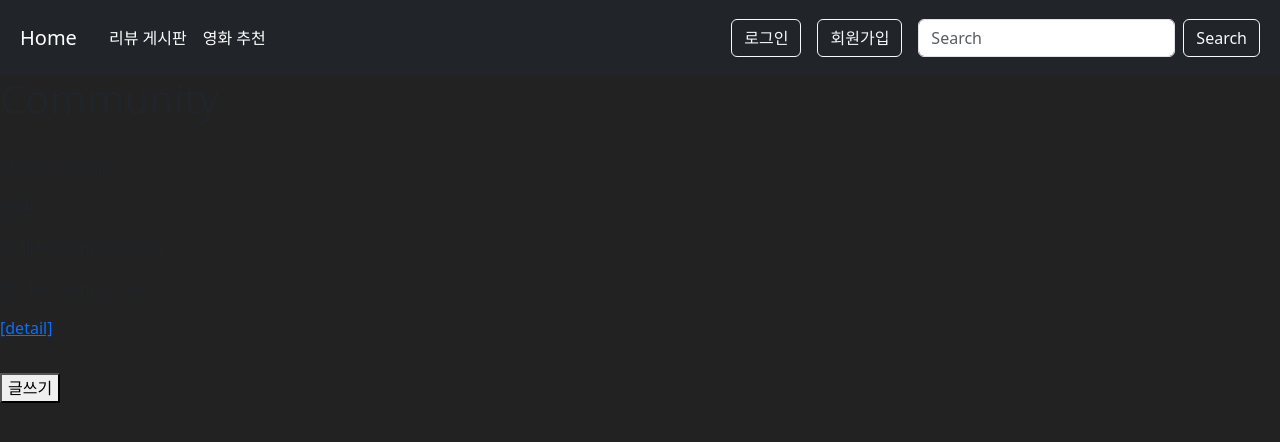
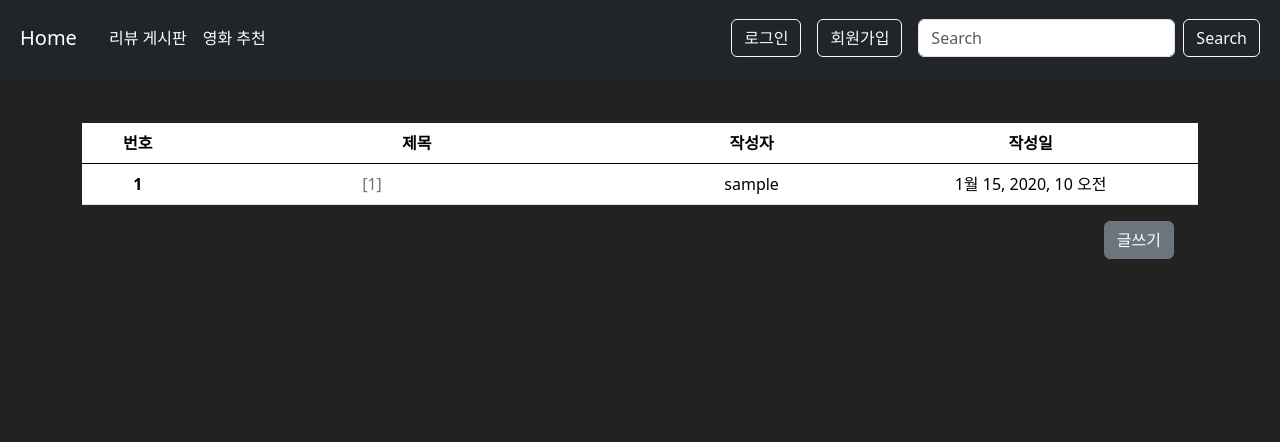
Before and after one commit to isakchoe/movie_recommend_webservice, a Django app: page /community/ in a window 1280 px wide. Shown: the top 442 px of the page. Run offline with Django 3.2, Linux system fonts and the light colour scheme; tables that the repository leaves empty hold one stand-in row (values such as "Sample post"); some libraries are stand-ins or nearby versions.

Commit message:
review-index, recommend 수정

```diff
--- a/community/templates/community/index.html
+++ b/community/templates/community/index.html
@@ -2,15 +2,86 @@
 {% load bootstrap5 %}
 
 {% block content %}
-  <h1>Community</h1>
-  <hr>
-  {% for review in reviews %}
-    <p>작성자 : {{ review.user }}</p>
-    <p>글 번호: {{ review.pk }}</p>
-    <p>글 제목: {{ review.title }}</p>
-    <p>글 내용: {{ review.content }}</p>
-    <a href="{% url 'community:detail' review.pk %}">[detail]</a>
-    <hr>
+<table class="table text-white mt-5">
+  <thead>
+    <tr class="text-center">
+      <th scope="col" width="10%">번호</th>
+      <th scope="col" width="40%">제목</th>
+      <th scope="col" width="20%">작성자</th>
+      <th scope="col" width="30%">작성일</th>
+    </tr>
+  </thead>
+  <tbody>
+  {% for review in page_obj %}
+    <tr>
+      <th scope="row" class="text-center">{{ review.pk }}</th>
+      <td>
+        <a href="{% url 'community:detail_review' review.pk %}" class="text-decoration-none text-white mx-5">{{ review.title }} <span class="text-secondary">[{{ review.comment_set.all|length }}]</span></a>
+      </td>
+      <td class="text-center">{{ review.user.username }}</td>
+      <td class="text-center">{{ review.created_at }}</td>
+    </tr>
   {% endfor %}
-  <a href="{% url 'community:create' %}"><button>글쓰기</button></a>
+  </tbody>
+</table>
+
+<div class="d-flex justify-content-end">
+  <a href="{% url 'community:create_review' %}"><button class="btn btn-secondary mx-4">글쓰기</button></a>
+</div>
+
+<div class="d-flex justify-content-center mt-5">
+  {% bootstrap_pagination page_obj %}
+</div>
+
+
+
+
+
+
+
+
+
+
+
+
+
+
+
+
+
+
+
+{% comment %} <div class="container">
+  <h1 class="justify-content-end">
+    <a>Reviews</a>
+    <a href="{% url 'community:create' %}"><button class="btn btn-warning">글쓰기</button></a>
+  </h1>
+
+
+
+  <table class="table text-white">
+    <thead>
+      <tr>
+        <th scope="col">글 번호</th>
+        <th scope="col">제목</th>
+        <th scope="col">작성자</th>
+        <th scope="col">작성 날짜</th>
+      </tr>
+    </thead>
+    <tbody>
+        {% for review in reviews %}
+          <tr>
+            <a href="{% url 'community:detail' review.pk %}">
+              <th scope="row">{{ review.pk }}</th>
+              <th>{{ review.title }}</th>
+              <th>{{ review.user }}</th>
+              <th>{{ review.created_at }}</th>
+            </a>
+            <hr>
+          </tr>
+        {% endfor %}
+    </tbody>
+  </table>
+</div> {% endcomment %}
+
 {% endblock %}
--- a/community/urls.py
+++ b/community/urls.py
@@ -6,10 +6,10 @@ app_name = 'community'
 
 urlpatterns = [
     path('', views.index, name='index'),
-    path('create/', views.create_review, name='create'),
-    path('<int:review_pk>', views.detail_review, name='detail'),
-    path('<int:review_pk>/update/', views.update_review, name='update'),
-    path('<int:review_pk>/delete/', views.delete_review, name='delete'),
+    path('create/', views.create_review, name='create_review'),
+    path('<int:review_pk>', views.detail_review, name='detail_review'),
+    path('<int:review_pk>/update/', views.update_review, name='update_review'),
+    path('<int:review_pk>/delete/', views.delete_review, name='delete_review'),
     path('<int:review_pk>/comments/create/', views.create_comment, name='create_comment'),
     path('<int:review_pk>/comments/<int:comment_pk>/delete/', views.delete_comment, name='delete_comment'),
 ]
--- a/community/views.py
+++ b/community/views.py
@@ -3,13 +3,17 @@ from django.views.decorators.http import require_GET, require_POST, require_http
 from django.contrib.auth.decorators import login_required
 from .models import Review, Comment
 from .forms import ReviewForm, CommentForm
+from django.core.paginator import Paginator
 
 
 @require_GET
 def index(request):
     reviews = Review.objects.order_by('-pk')
+    paginator = Paginator(reviews, 10)
+    page_number = request.GET.get('page')
+    page_obj = paginator.get_page(page_number)
     context = {
-        'reviews': reviews,
+        'page_obj': page_obj,
     }
     return render(request, 'community/index.html', context)
 
@@ -23,7 +27,7 @@ def create_review(request):
             review = form.save(commit=False)
             review.user = request.user
             review.save()
-            return redirect('community:detail', review.pk)
+            return redirect('community:detail_review', review.pk)
     else:
         form = ReviewForm()
     context = {
@@ -55,7 +59,7 @@ def update_review(request, review_pk):
             review = form.save(commit=False)
             review.user = request.user
             review.save()
-            return redirect('community:detail', review.pk)
+            return redirect('community:detail_review', review.pk)
     else:
         form = ReviewForm(instance=review)
     context = {
@@ -72,7 +76,7 @@ def delete_review(request, review_pk):
         if request.user == review.user:
             review.delete()
             return redirect('community:index')
-        return redirect('community:detail')
+        return redirect('community:detail_review')
 
 
 @require_POST
@@ -84,7 +88,7 @@ def create_comment(request, review_pk):
         comment.review = review
         comment.user = request.user
         comment.save()
-        return redirect('community:detail', review.pk)
+        return redirect('community:detail_review', review.pk)
     context = {
         'comment_form': comment_form,
         'review': review,
@@ -99,7 +103,7 @@ def delete_comment(request, review_pk, comment_pk):
         comment = get_object_or_404(Comment, pk=comment_pk)
         if request.user == comment.user:
             comment.delete()
-    return redirect('articles:detail', review_pk)
+    return redirect('community:detail_review', review_pk)
 
 
 @require_POST
@@ -108,4 +112,4 @@ def comments_delete(request, article_pk, comment_pk):
         comment = get_object_or_404(Comment, pk=comment_pk)
         if request.user == comment.user:
             comment.delete()
-    return redirect('articles:detail', article_pk)
+    return redirect('community:detail_review', article_pk)
--- a/movies/templates/movies/recommend_movies.html
+++ b/movies/templates/movies/recommend_movies.html
@@ -3,7 +3,7 @@
 {% block content %}
 <div class="container">
   <div class="d-flex justify-content-center mt-5 border border-white rounded">
-    <a href="{% url 'movies:recommend_random' %}" class="text-decoration-none text-white text-center fs-2 bg-dark w-50">랜덤 추천</a>
+    <a href="{% url 'movies:recommend_random' %}" class="text-decoration-none text-white text-center fs-2 bg-dark w-100">랜덤 추천</a>
   </div>
   <div class="d-flex justify-content-center mt-3  border border-white rounded">
     <a href="{% url 'movies:recommend_review' %}" class="text-decoration-none text-white text-center fs-2 bg-dark w-100">리뷰 기반 추천</a>
@@ -15,11 +15,11 @@
 
   <div class="d-flex flex-row justify-content-center">
     {% for movie in recommend_movies %}
-    <div class="card m-3 rounded" style="width: 24rem;">
+    <div class="card m-3 rounded" style="width: 22rem;">
       <a href="{% url 'movies:detail' movie.id %}" class="text-decoration-none text-dark">
         <img src="https://image.tmdb.org/t/p/original{{ movie.poster_path }}" class="card-img-top" alt="poster-image">
         <div class="card-body">
-          <h5 class="card-title fs-4 fw-bold text-center">{{ movie.title }}</h5>
+          <h5 class="card-title fs-4 fw-bold text-center">{{ movie.title }} <span class="fs-5">[ {{ movie.vote_average }} ]</span></h5>
           <p class="fs-5 text-center">{{ movie.release_date }}</p>
           <p class="card-text">{{ movie.overview|truncatechars:80 }}</p>
         </div>
--- a/templates/base.html
+++ b/templates/base.html
@@ -37,11 +37,42 @@
     } {% endcomment %}
     .thema-dark {
       background-color: #222;
+      color: white;
     }
 
     .nav-height {
       height: 75px;
     }
+
+    .pagination > li > a
+{
+    background-color: white;
+    color: #5A4181;
+}
+
+{% comment %} bootstrap paginator {% endcomment %}
+  .pagination > li > a:focus,
+  .pagination > li > a:hover,
+  .pagination > li > span:focus,
+  .pagination > li > span:hover
+  {
+      color: #ddd;
+      background-color: #eee;
+      border-color: #ddd;
+  }
+
+  .pagination > .active > a
+  {
+      color: white;
+      background-color: #444 !Important;
+      border: solid 1px #444 !Important;
+  }
+
+  .pagination > .active > a:hover
+  {
+      background-color: #666 !Important;
+      border: solid 1px #666;
+  }
   </style>
 
 
@@ -95,8 +126,10 @@
   </nav>
 
 
-  {% block content %}
-  {% endblock content %}
+  <div class="container">
+    {% block content %}
+    {% endblock content %}
+  </div>
 
 
   <script src="https://cdn.jsdelivr.net/npm/bootstrap@5.0.0-beta3/dist/js/bootstrap.bundle.min.js" integrity="sha384-JEW9xMcG8R+pH31jmWH6WWP0WintQrMb4s7ZOdauHnUtxwoG2vI5DkLtS3qm9Ekf" crossorigin="anonymous"></script>
```
Also changed, not shown: movies/templates/movies/recommend.html (+9 -3 lines), movies/views.py (+5 -5 lines).
